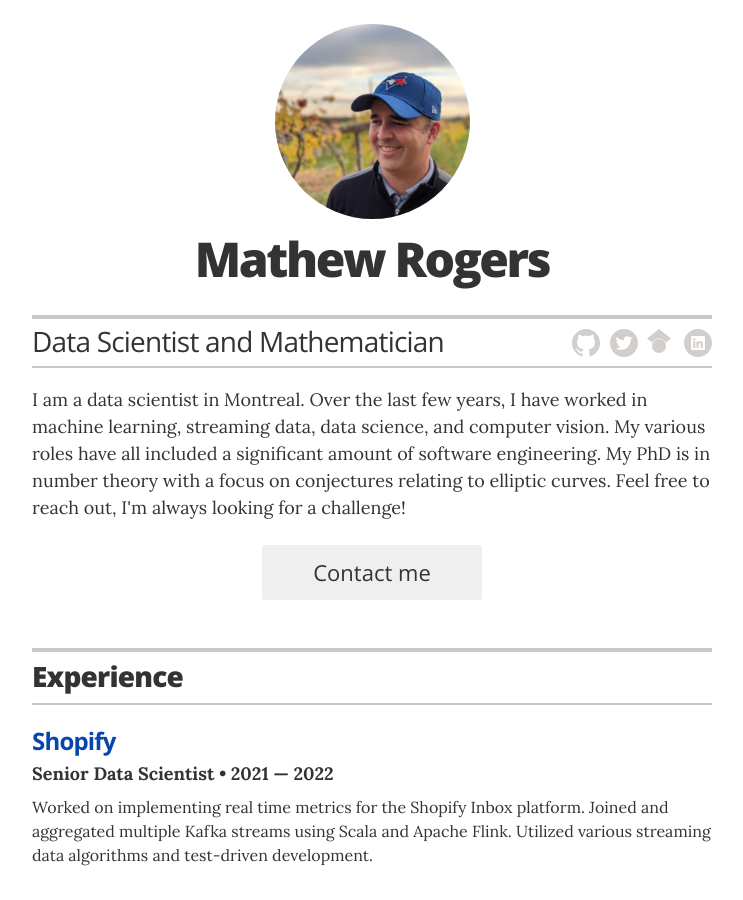
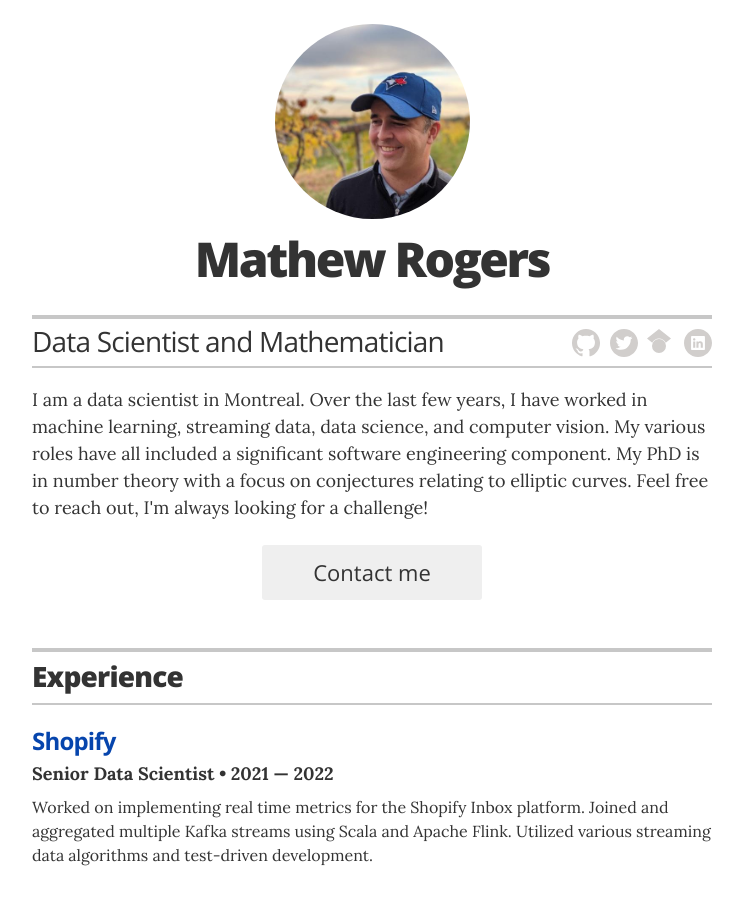
Before and after one commit to matrogers2/matrogers2.github.io, a Jekyll site: the page built from index.html, in a window 1280 px wide and 900 px high. Shown: the whole window, without its empty margins (268-1011 px from the left). Built offline with Jekyll 4.4.1, drawn with Linux system fonts in a browser that asks for light colours; some of the changed lines change nothing that is shown.

Commit message:
Update config

```diff
--- a/_config.yml
+++ b/_config.yml
@@ -1,6 +1,6 @@
 # Site settings
-title: "Jekyll Resume Template"
-description: "A resume template for Jekyll and GitHub Pages sites."
+title: "Mathew Rogers Homepage"
+description: "Data science and mathematics"
 
 # Build settings
 markdown: kramdown
@@ -23,7 +23,7 @@
   #resume_header_contact_info:     "742 Evergreen Terrace, Springfield • 555-7334 • lisasimpson@youremailaddress.com"
 display_header_contact_info:    "false"
 
-resume_header_intro: "<p>I am a data scientist in Montreal. Over the last few years, I have worked in machine learning, streaming data, data science, and computer vision. My various roles have all included a significant amount of software engineering. My PhD is in number theory with a focus on conjectures relating to elliptic curves. Feel free to reach out, I'm always looking for a challenge!</p>"
+resume_header_intro: "<p>I am a data scientist in Montreal. Over the last few years, I have worked in machine learning, streaming data, data science, and computer vision. My various roles have all included a significant software engineering component. My PhD is in number theory with a focus on conjectures relating to elliptic curves. Feel free to reach out, I'm always looking for a challenge!</p>"
 
 # use "yes" to display the email contact button,
 # "no" to display an "I'm not looking for work" message,
```
